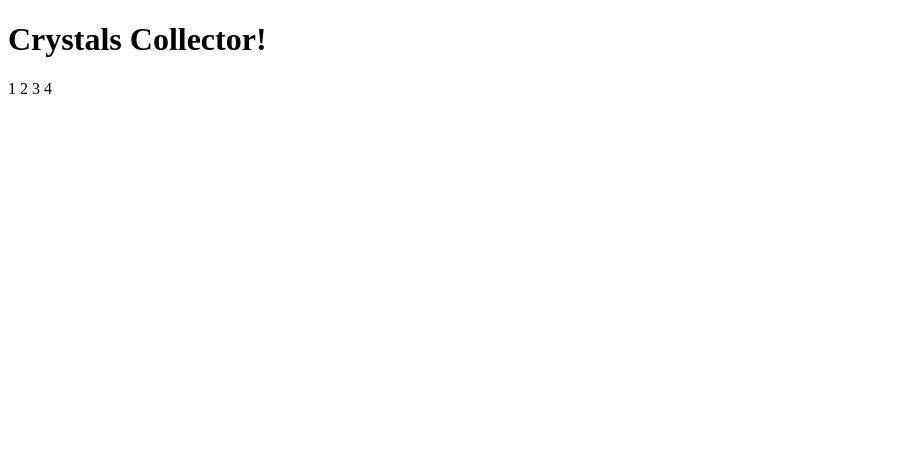
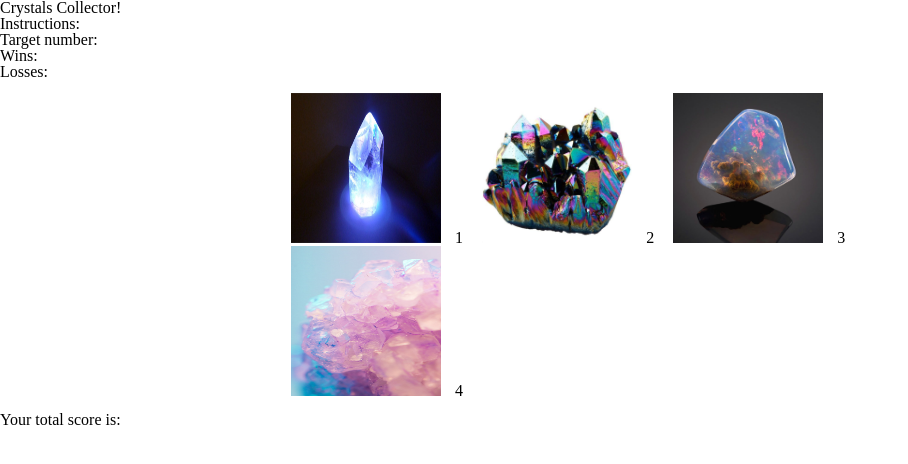
Before and after one commit to sjarango/unit-4-game, a plain HTML site: page index.html in a window 1280 px wide. Shown: the whole page, without its empty margins (0-908 px from the left). Drawn offline with nearby package versions, Linux system fonts and the light colour scheme.

Commit message:
added more div tags for html and adding function to js

```diff
--- a/assets/css/style.css
+++ b/assets/css/style.css
@@ -0,0 +1,35 @@
+
+.crystals {
+    margin-left: 20%;
+    margin-right: 20%;
+    padding-left: 20px;
+    padding-right: 20px;
+    margin-top: 1%;
+    margin-bottom: 1%;
+}
+
+#crystal-1 {
+    width: 150px;
+    height: 150px;
+    padding-left: 2%;
+    padding-right: 2%;
+}
+
+#crystal-2 {
+    width: 150px;
+    height: 150px;
+    padding-left: 2%;
+    padding-right: 2%;
+}
+#crystal-3 {
+    width: 150px;
+    height: 150px;
+    padding-left: 2%;
+    padding-right: 2%;
+}
+#crystal-4 {
+    width: 150px;
+    height: 150px;
+    padding-left: 2%;
+    padding-right: 2%;
+}
--- a/assets/javascript/game.js
+++ b/assets/javascript/game.js
@@ -25,9 +25,21 @@ function setCrystals(){
     }
 }
 
+function adding(crystalNum) {
+    userScore = parseInt(userScore) + parseInt(crystalNum);
+    $('#user-number').html(userScore);
+    // check logic
+    console.log("User score is " + userScore);
+}
+
+
+
 function reset() {
     gameScore = scoreNumber();
     userScore = 0;
+
+
+
     setCrystals();
 }
 
--- a/index.html
+++ b/index.html
@@ -3,19 +3,42 @@
     <head>
         <title></title>
 
-        <!-- <link rel="stylesheet" href="/assets/css/reset.css">
-        <link rel="stylesheet" href="/assets/css/style.css"> -->
+        <link rel="stylesheet" href="assets/css/reset.css">
+        <link rel="stylesheet" href="assets/css/style.css">
 
     </head>
     <body>
 
-        <h1>Crystals Collector!</h1>
+        <div id="container">
+            <h1>Crystals Collector!</h1>
+            <div id="instructions">
+                <h3>Instructions: </h3>
 
-        <div class="crystals">
-            <img id="crystal-1" src="">1
-            <img id="crystal-2" src="">2
-            <img id="crystal-3" src="">3
-            <img id="crystal-4" src="">4
+            </div>
+
+            <div class="scores">
+                Target number: <div id="target-number"></div>
+            </div>
+
+            <div class="scores">
+                Wins: <div id="wins"></div>
+            </div>
+
+            <div class="scores">
+                Losses: <div id="losses"></div>
+            </div>
+
+            <div class="crystals">
+                <img id="crystal-1" src="assets/images/image1.jpg">1
+                <img id="crystal-2" src="assets/images/image2.jpg">2
+                <img id="crystal-3" src="assets/images/image3.jpg">3
+                <img id="crystal-4" src="assets/images/image4.jpg">4
+            </div>
+
+            <div class="scores">
+                Your total score is: <div id="user-number"></div>
+            </div>
+
         </div>
         <!-- Added link to the jQuery Library -->
         <script src="https://cdnjs.cloudflare.com/ajax/libs/jquery/3.2.1/jquery.min.js"></script>
```
